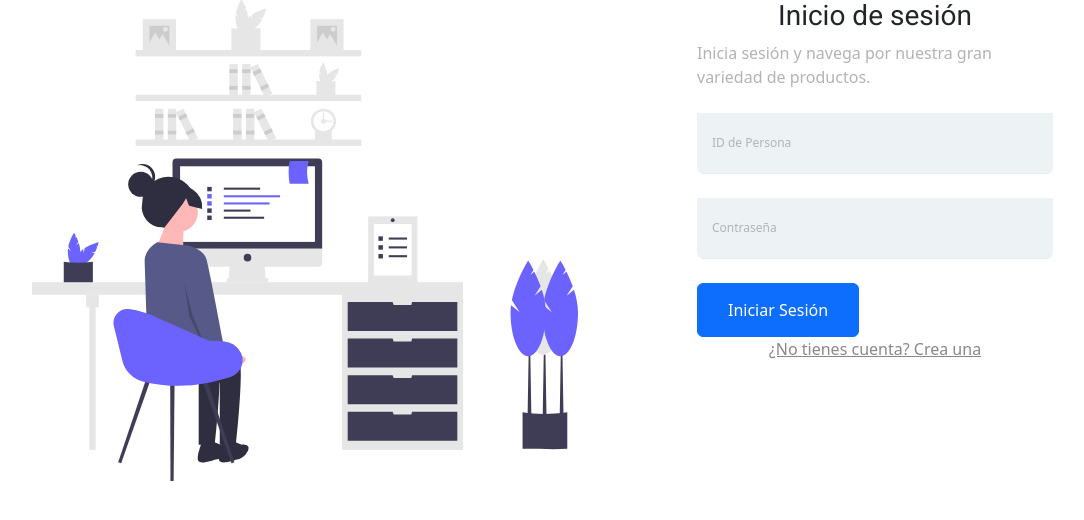
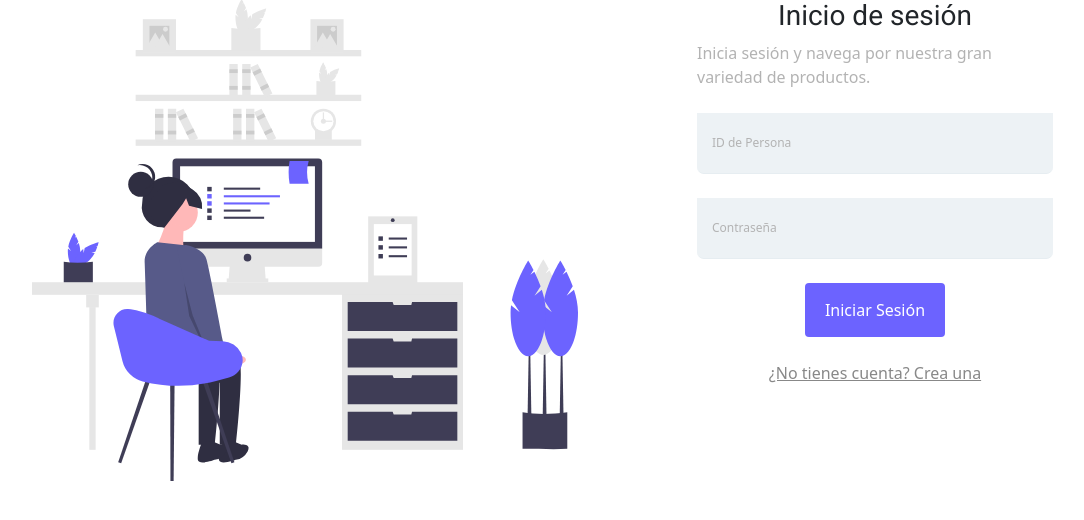
Before and after one commit to AnaBQS0107/Proyecto-Salas, a PHP site: page /Vista/Login.php in a window 1280 px wide. Shown: the part 169-689 px from the top of the page, without its empty margins (50-1134 px from the left). Run offline with PHP 8.4, Linux system fonts and the light colour scheme; some libraries are stand-ins or nearby versions.

```diff
--- a/Proyecto-Salas/Css/Estilos.css
+++ b/Proyecto-Salas/Css/Estilos.css
@@ -1,6 +1,6 @@
 body {
-    background: rgb(118, 131, 143);
-    background: linear-gradient(0deg, rgba(129,143,155,1) 0%, rgba(108,99,255,0.364670868347339) 72%);
+    background: rgb(252,252,252);
+    background: linear-gradient(0deg, rgba(252,252,252,1) 0%, rgba(108,99,255,0.364670868347339) 72%);
     margin: 0;
     padding: 0;
 }
--- a/Proyecto-Salas/Css/Productos.css
+++ b/Proyecto-Salas/Css/Productos.css
@@ -2,8 +2,8 @@
 body {
     font-family: Arial, sans-serif;
     font-weight: bold;
-    background: rgb(129,143,155);
-    background: linear-gradient(0deg, rgba(129,143,155,1) 0%, rgba(108,99,255,0.364670868347339) 72%);
+    background: rgb(252,252,252);
+    background: linear-gradient(0deg, rgba(252,252,252,1) 0%, rgba(108,99,255,0.364670868347339) 72%);
 }
 
 .form-group select {
--- a/Proyecto-Salas/Css/style.css
+++ b/Proyecto-Salas/Css/style.css
@@ -152,6 +152,24 @@ h2 {
   background: #e6e6e6;
   border-radius: 4px; }
 
+
+  .btn.btn-block {
+    background-color: #6c63ff;
+    color: white;
+    padding: 10px 20px;
+    border: none;
+    border-radius: 4px;
+    cursor: pointer;
+    font-size: 16px;
+    display: block;
+    margin: 0 auto;
+}
+
+.btn.btn-block:hover {
+    background-color: #564fd9;
+    color: white;
+}
+
 .control--radio .control__indicator {
   border-radius: 50%; }
 
--- a/Proyecto-Salas/Vista/Login.php
+++ b/Proyecto-Salas/Vista/Login.php
@@ -6,7 +6,6 @@
     <meta name="viewport" content="width=device-width, initial-scale=1, shrink-to-fit=no">
     <link href="https://fonts.googleapis.com/css?family=Roboto:300,400&display=swap" rel="stylesheet">
     <link rel="stylesheet" href="../Css/owl.carousel.min.css">
-    <link rel="stylesheet" href="../Css/bootstrap.min.css">
     <link rel="stylesheet" href="../Css/style.css">
     <title>Login -- Sistema de Ventas</title>
 </head>
@@ -37,7 +36,7 @@
                                     <label for="password">Contraseña</label>
                                     <input type="password" class="form-control" id="password" name="password" required>
                                 </div>
-                                <input type="submit" value="Iniciar Sesión" class="btn btn-block btn-primary">
+                                <input type="submit" value="Iniciar Sesión" class="btn btn-block">
                                 <br>
                                 <center><a href="../Vista/FormPersona.php">¿No tienes cuenta? Crea una</a></center>
                             </form>
@@ -49,7 +48,6 @@
     </div>
     <script src="../js/jquery-3.3.1.min.js"></script>
     <script src="../js/popper.min.js"></script>
-    <script src="../js/bootstrap.min.js"></script>
     <script src="../js/main.js"></script>
 </body>
 
```
